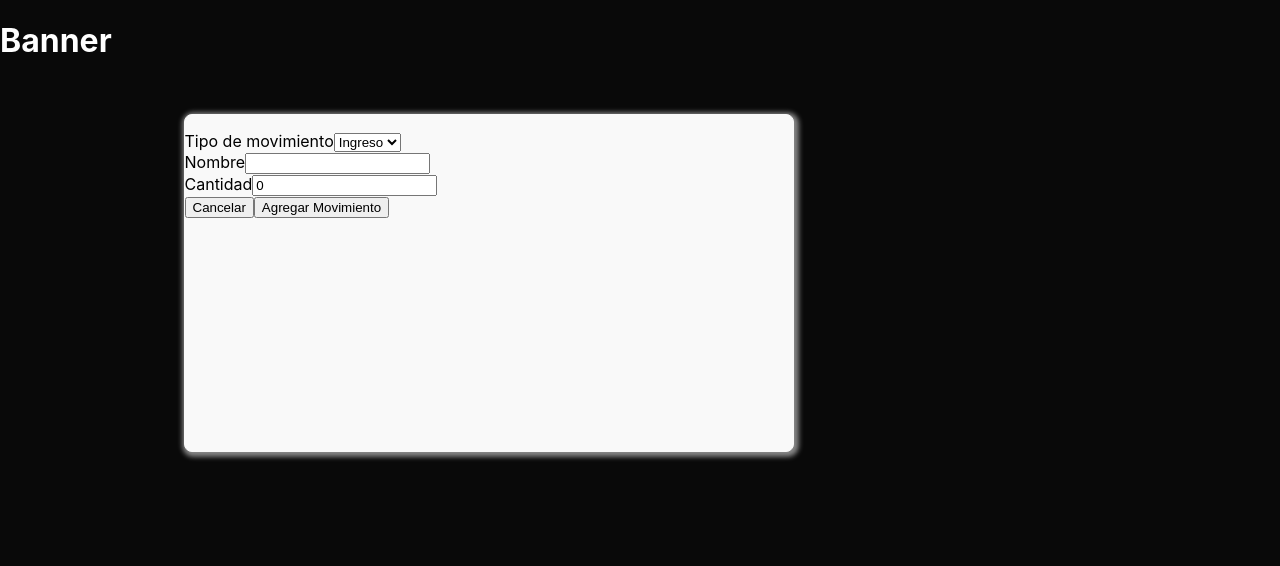
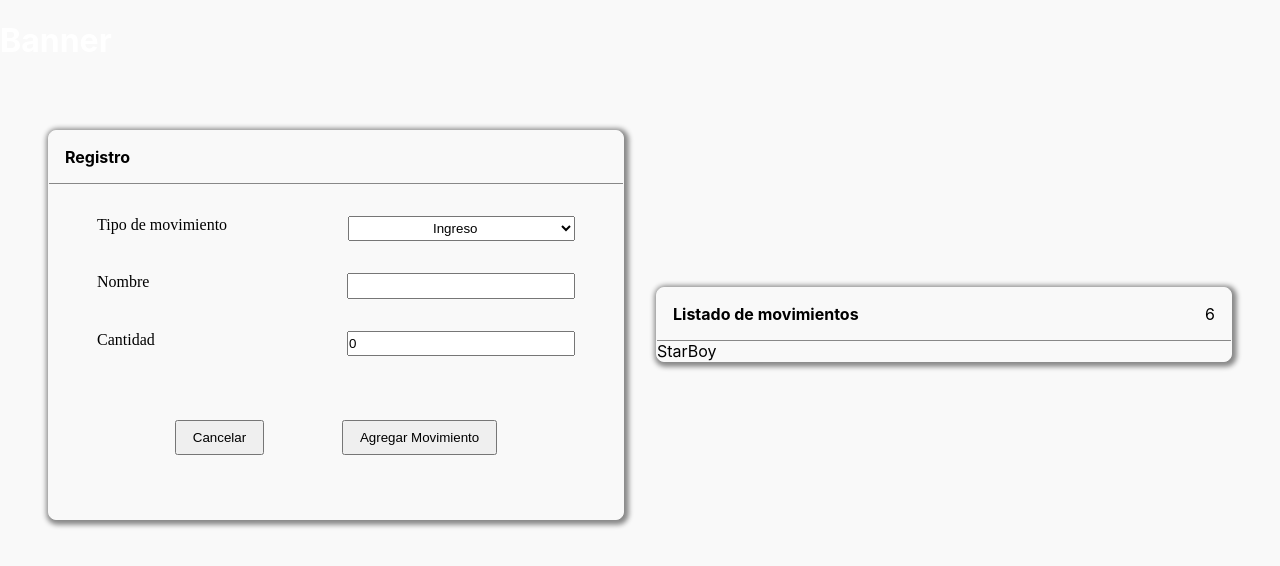
Before and after one commit to the-zeitgeist/transactions, a React (Create React App) app: page / in a window 1280 px wide. Shown: the top 566 px of the page. Built offline with nearby package versions, Linux system fonts and the light colour scheme.

Commit message:
completed transaction form

```diff
--- a/src/App.css
+++ b/src/App.css
@@ -1,7 +1,7 @@
 .main-container {
   width: 100vw;
   min-height: 100vh;
-  background-color: #090909;
+  background-color: #F9F9F9;
 
   display: flex;
   flex-direction: column;
@@ -9,7 +9,7 @@
 
 .transaction-container {
   display: flex;
-  flex-flow: row wrap;
   justify-content: space-around;
+  align-items: center;
   padding: 2rem;
 }
--- a/src/App.js
+++ b/src/App.js
@@ -1,4 +1,5 @@
 import { TransactionForm } from "./components/transactionForm/transactionForm";
+import { HistoricalTransactions } from "./components/historicalTransactions/historicalTransactions";
 import "./App.css";
 
 function App() {
@@ -8,7 +9,7 @@ function App() {
       <h1 style={{ color: "white" }}>Banner</h1>
       <div className="transaction-container">
         <TransactionForm formName="cool form" />
-        {/* history panel */}
+        <HistoricalTransactions />
         <div />
       </div>
     </div>
--- /dev/null
+++ b/src/components/historicalTransactions/historicalTransactions.js
@@ -0,0 +1,8 @@
+import { Panel } from '../panel/panel';
+import './historicalTransactions.css';
+
+export const HistoricalTransactions = Panel(() => {
+  return (
+   <div>StarBoy</div>
+  )
+}, "Listado de movimientos", () => <div>6</div>  )
--- a/src/components/panel/panel.css
+++ b/src/components/panel/panel.css
@@ -1,7 +1,21 @@
 .panel {
   width: 38rem;
+  margin: 1rem;
   background-color: #F9F9F9;
   box-shadow: 0.1rem 0.1rem 0.3rem 0.2rem #888;
   border-radius: 0.5rem;
   border: 1px solid #F9F9F9;
 }
+
+.panel .panel-title {
+  display: flex;
+  flex-direction: row;
+  justify-content: space-between;
+  padding: 1rem;
+  border-bottom: 1px solid #888;
+}
+
+.panel .panel-title p {
+  margin: 0;
+  font-weight: bold;
+}
--- a/src/components/panel/panel.js
+++ b/src/components/panel/panel.js
@@ -1,7 +1,14 @@
-import './panel.css';
+import "./panel.css";
 
-export const Panel = (Component) => ({...props}) => (
-  <div className="panel">
-    <Component {...props} />
-  </div>
-)
+export const Panel =
+  (Component, panelName, InnerComponent) =>
+  ({ ...props }) =>
+    (
+      <div className="panel">
+        <div className="panel-title">
+          <p>{panelName}</p>
+          {InnerComponent && <InnerComponent />}
+        </div>
+        <Component {...props} />
+      </div>
+    );
--- a/src/components/transactionForm/transactionForm.css
+++ b/src/components/transactionForm/transactionForm.css
@@ -1,4 +1,45 @@
 .transaction-form {
+  display: flex;
+  min-width: 400px;
+  flex-direction: column;
+  align-items:center;
+  padding: 1rem 3rem 4rem 3rem;
+}
+
+.transaction-form form {
   width: 100%;
-  height: 20rem;
 }
+
+.transaction-form form .input {
+  width: 100%;
+  padding: 1rem 0;
+  display: flex;
+  flex-direction: row;
+  justify-content: space-between;
+}
+
+.transaction-form form .input label {
+  font-size: 1rem;
+  font-family: bold;
+}
+
+.transaction-form form .input select,
+.transaction-form form .input option {
+  padding: 0.2rem 5rem;
+}
+
+.transaction-form form .input input {
+  padding: 0.2rem 0;
+  width: 14rem;
+}
+
+.transaction-form form .buttons-container {
+  width: 100%;
+  display: flex;
+  padding: 3rem 0 0 0;
+  justify-content: space-evenly;
+}
+
+.transaction-form form .buttons-container button {
+  padding: 0.5rem 1rem;
+}
--- a/src/components/transactionForm/transactionForm.js
+++ b/src/components/transactionForm/transactionForm.js
@@ -2,7 +2,7 @@ import { useState } from 'react';
 import { Panel } from "../panel/panel";
 import "./transactionForm.css";
 
-export const TransactionForm = Panel(({panelName}) => {
+export const TransactionForm = Panel(() => {
   const [type, setType] = useState("income");
   const [name, setName] = useState("");
   const [amount, setAmount] = useState(0);
@@ -19,8 +19,6 @@ export const TransactionForm = Panel(({panelName}) => {
 
   return (
     <div className="transaction-form">
-      <p>{panelName}</p>
-
       <form onSubmit={onSubmit}>
         <div className="input">
           <label htmlFor="type">Tipo de movimiento</label>
@@ -47,4 +45,4 @@ export const TransactionForm = Panel(({panelName}) => {
       </form>
     </div>
   );
-});
+}, 'Registro');
```
Also changed, not shown: src/components/historicalTransactions/historicalTransactions.css (added).
